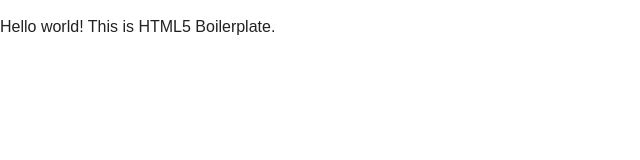
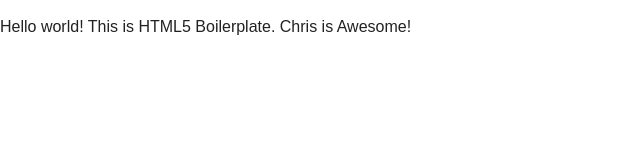
Before and after one commit to livegreazy/Resume.github.io, a plain HTML site: page index.html in a window 1280 px wide. Shown: the whole page, without its empty margins (0-640 px from the left). Drawn offline with nearby package versions, Linux system fonts and the light colour scheme.

Commit message:
Chris is Awesome!

```diff
--- a/index.html
+++ b/index.html
@@ -20,7 +20,7 @@
         <![endif]-->
 
         <!-- Add your site or application content here -->
-        <p>Hello world! This is HTML5 Boilerplate.</p>
+        <p>Hello world! This is HTML5 Boilerplate. Chris is Awesome!</p>
 
         <script src="https://code.jquery.com/jquery-1.12.0.min.js"></script>
         <script>window.jQuery || document.write('<script src="js/vendor/jquery-1.12.0.min.js"><\/script>')</script>
```
